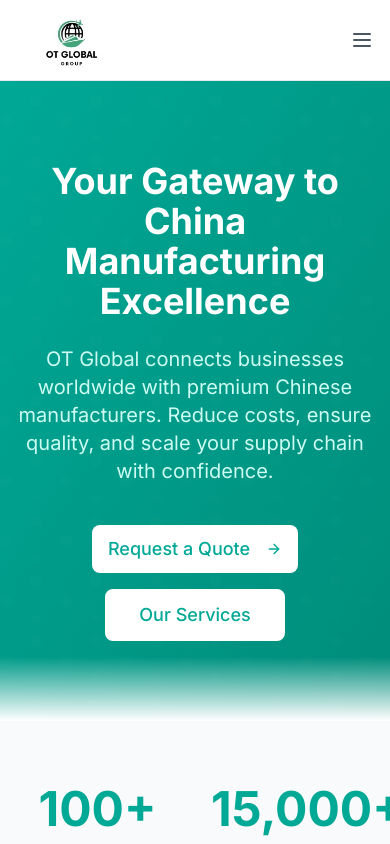
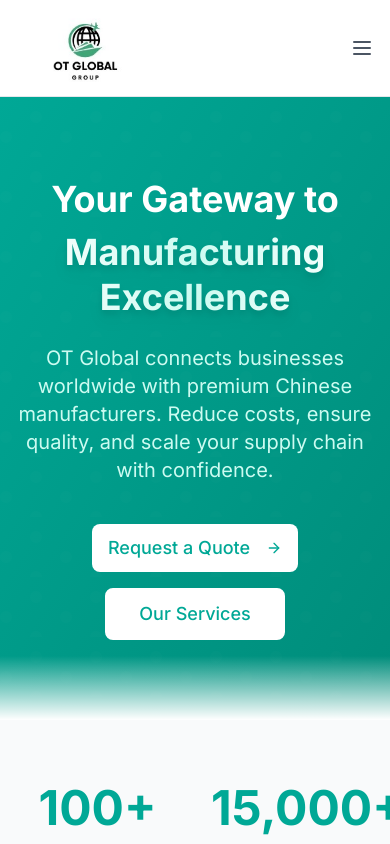
Before and after one commit to OTGlobaltech/OTGlobal, a Next.js app: page / in a window 390 px wide. Shown: the top 844 px of the page. Built offline with nearby package versions, Linux system fonts and the light colour scheme.

Commit message:
new page add

```diff
--- a/app/layout.jsx
+++ b/app/layout.jsx
@@ -3,12 +3,12 @@
 import { Footer } from "@/components/layout/Footer";
 
 export const metadata = {
-  title: "OT Global - Your Gateway to China Manufacturing Excellence",
+  title: "OT Global - Your Gateway to Manufacturing Excellence",
   description: "OT Global connects businesses worldwide with premium Chinese manufacturers. Reduce costs, ensure quality, and scale your supply chain with confidence.",
   keywords: "China sourcing, manufacturing, supply chain, quality assurance, cost optimization",
   authors: [{ name: "OT Global" }],
   openGraph: {
-    title: "OT Global - Your Gateway to China Manufacturing Excellence",
+    title: "OT Global - Your Gateway to Manufacturing Excellence",
     description: "OT Global connects businesses worldwide with premium Chinese manufacturers.",
     type: "website",
   },
--- a/app/page.jsx
+++ b/app/page.jsx
@@ -2,7 +2,7 @@
 
 export const metadata = {
   title: "Home - OT Global",
-  description: "Your Gateway to China Manufacturing Excellence",
+  description: "Your Gateway to Manufacturing Excellence",
 };
 
 export default function Home() {
--- a/components/layout/Footer.jsx
+++ b/components/layout/Footer.jsx
@@ -17,9 +17,9 @@
               <Image
                 src="/logo.png"
                 alt="OT Global Group"
-                width={128}
-                height={64}
-                className="h-16 w-auto brightness-0 invert"
+                width={180}
+                height={90}
+                className="h-20 lg:h-24 w-auto brightness-0 invert"
               />
             </div>
             <p className="text-sm text-gray-400 mb-4">
--- a/components/layout/Header.jsx
+++ b/components/layout/Header.jsx
@@ -52,15 +52,15 @@
   return (
     <header className="bg-white border-b border-gray-200 sticky top-0 z-50">
       <nav className="container mx-auto px-4 sm:px-6 lg:px-8">
-        <div className="flex justify-between items-center h-20">
+        <div className="flex justify-between items-center h-24 lg:h-28">
           {/* Logo */}
           <Link href="/" className="flex items-center">
             <Image
               src="/logo.png"
               alt="OT Global Group"
-              width={128}
-              height={64}
-              className="h-16 w-auto"
+              width={180}
+              height={90}
+              className="h-20 lg:h-24 w-auto"
               priority
             />
           </Link>
--- a/components/pages/HomePage.jsx
+++ b/components/pages/HomePage.jsx
@@ -155,8 +155,11 @@
             transition={{ duration: 0.8 }}
             className="max-w-4xl mx-auto text-center"
           >
-            <h1 className="text-4xl lg:text-6xl xl:text-7xl mb-6 font-bold">
-              Your Gateway to China Manufacturing Excellence
+            <h1 className="text-4xl lg:text-6xl xl:text-7xl mb-6 font-bold leading-tight">
+              <span className="block mb-2">Your Gateway to</span>
+              <span className="block bg-gradient-to-r from-white via-teal-100 to-white bg-clip-text text-transparent drop-shadow-lg">
+                Manufacturing Excellence
+              </span>
             </h1>
             <p className="text-xl lg:text-2xl text-teal-100 mb-10 max-w-3xl mx-auto">
               OT Global connects businesses worldwide with premium Chinese manufacturers.
@@ -270,7 +273,7 @@
               From sourcing to delivery, we manage every aspect of your China outsourcing needs
             </p>
           </motion.div>
-          <div className="max-w-7xl mx-auto">
+          <div className="max-w-7xl mx-auto relative">
             <Carousel
               opts={{
                 align: "start",
@@ -283,9 +286,10 @@
               ]}
               className="w-full"
             >
-              <CarouselContent className="-ml-4">
+              <CarouselPrevious className="left-0 md:left-4 h-14 w-14 border-2 border-gray-300 bg-white hover:bg-gray-50 hover:border-[#00A896] shadow-lg z-10 [&>svg]:h-6 [&>svg]:w-6" />
+              <CarouselContent className="-ml-4 md:ml-0">
                 {carouselImages.map((image, index) => (
-                  <CarouselItem key={index} className="pl-4 md:basis-1/2 lg:basis-1/3">
+                  <CarouselItem key={index} className="pl-4 md:pl-6 md:basis-1/2 lg:basis-1/3">
                     <div className="relative h-80 rounded-xl overflow-hidden shadow-lg group">
                       <ImageWithFallback
                         src={image.url}
@@ -301,8 +305,7 @@
                   </CarouselItem>
                 ))}
               </CarouselContent>
-              <CarouselPrevious className="left-4" />
-              <CarouselNext className="right-4" />
+              <CarouselNext className="right-0 md:right-4 h-14 w-14 border-2 border-gray-300 bg-white hover:bg-gray-50 hover:border-[#00A896] shadow-lg z-10 [&>svg]:h-6 [&>svg]:w-6" />
             </Carousel>
           </div>
         </div>
@@ -381,18 +384,21 @@
                 role: "CEO, TechStart Inc.",
                 content: "OT Global transformed our supply chain operations. Their expertise in China sourcing helped us reduce costs by 35% while maintaining quality standards.",
                 rating: 5,
+                avatar: "https://images.unsplash.com/photo-1494790108377-be9c29b29330?w=200&h=200&fit=crop&crop=face",
               },
               {
                 name: "Michael Chen",
                 role: "Operations Director, RetailPlus",
                 content: "The team's attention to detail and proactive communication made all the difference. We've been working with them for 3 years and couldn't be happier.",
                 rating: 5,
+                avatar: "https://images.unsplash.com/photo-1472099645785-5658abf4ff4e?w=200&h=200&fit=crop&crop=face",
               },
               {
                 name: "Emily Rodriguez",
                 role: "Founder, EcoProducts Co.",
                 content: "From sourcing to delivery, OT Global handles everything seamlessly. Their dedicated support team is always available when we need them.",
                 rating: 5,
+                avatar: "https://images.unsplash.com/photo-1438761681033-6461ffad8d80?w=200&h=200&fit=crop&crop=face",
               },
             ].map((testimonial, index) => (
               <motion.div key={index} variants={itemVariants}>
@@ -406,9 +412,19 @@
                     <p className="text-gray-700 mb-6 text-lg leading-relaxed">
                       "{testimonial.content}"
                     </p>
-                    <div>
-                      <p className="font-semibold text-gray-900">{testimonial.name}</p>
-                      <p className="text-sm text-gray-500">{testimonial.role}</p>
+                    <div className="flex items-center gap-4">
+                      <div className="relative w-16 h-16 rounded-full overflow-hidden flex-shrink-0">
+                        <Image
+                          src={testimonial.avatar}
+                          alt={testimonial.name}
+                          fill
+                          className="object-cover"
+                        />
+                      </div>
+                      <div>
+                        <p className="font-semibold text-gray-900">{testimonial.name}</p>
+                        <p className="text-sm text-gray-500">{testimonial.role}</p>
+                      </div>
                     </div>
                   </CardContent>
                 </Card>
--- a/src/components/pages/Home.tsx
+++ b/src/components/pages/Home.tsx
@@ -167,7 +167,7 @@
             className="max-w-4xl mx-auto text-center"
           >
             <h1 className="text-4xl lg:text-6xl xl:text-7xl mb-6">
-              Your Gateway to China Manufacturing Excellence
+              Your Gateway to Manufacturing Excellence
             </h1>
             <p className="text-xl lg:text-2xl text-teal-100 mb-10 max-w-3xl mx-auto">
               OT Global connects businesses worldwide with premium Chinese manufacturers.
```
